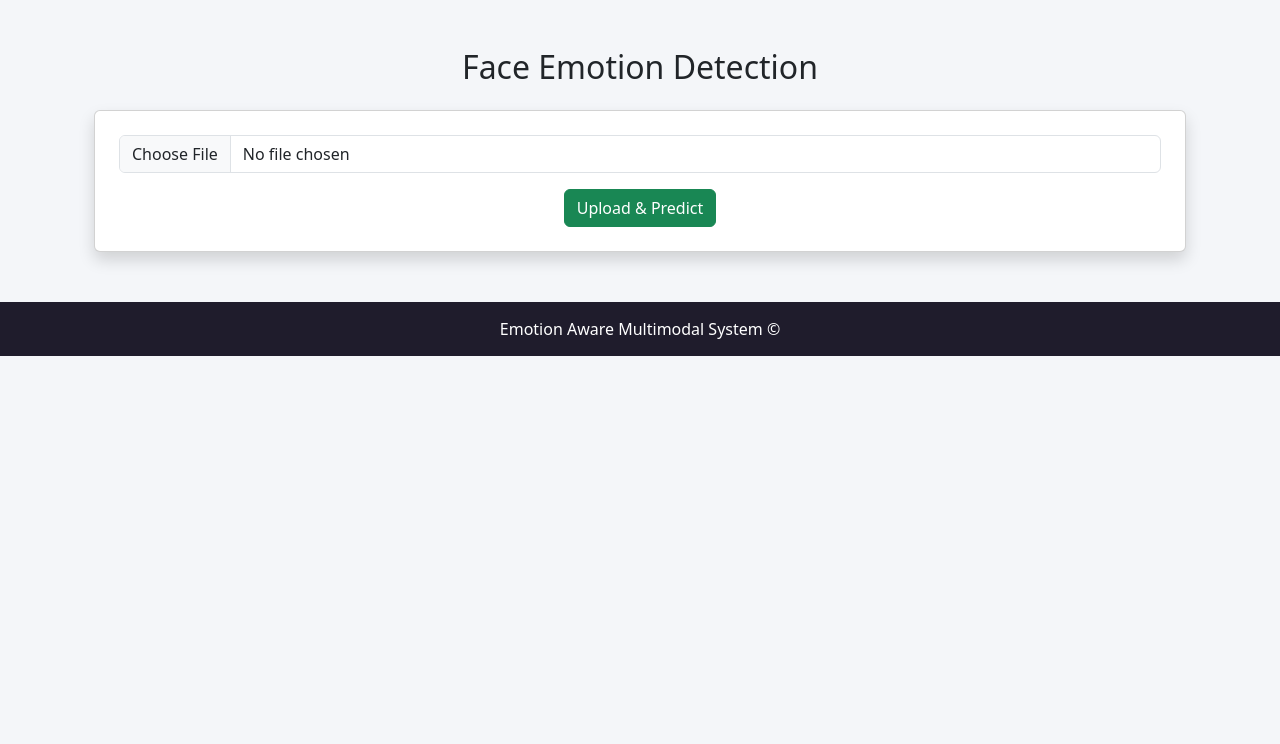
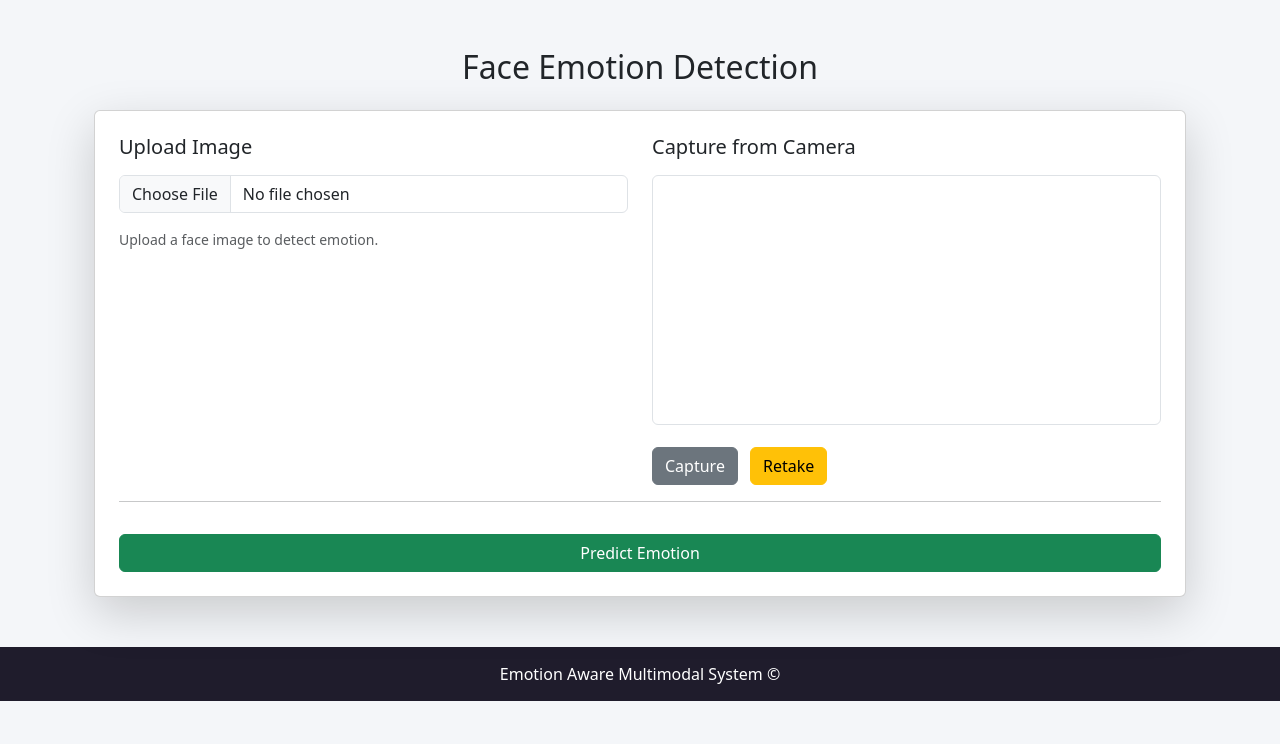
Before and after one commit to jyothishmohan/Emotion_web, a Django app: page /face/ in a window 1280 px wide. Shown: the part 56-800 px from the top of the page. Run offline with Django 5.2, Linux system fonts and the light colour scheme; a user stored in the database is signed in.

Commit message:
feat: enhance UI and functionality for emotion detection with image upload and webcam capture

```diff
--- a/emotion_aware/emotion_app/templates/base.html
+++ b/emotion_aware/emotion_app/templates/base.html
@@ -1,6 +1,8 @@
 <!DOCTYPE html>
 <html lang="en">
 <head>
+    <link rel="stylesheet"
+    href="https://cdnjs.cloudflare.com/ajax/libs/animate.css/4.1.1/animate.min.css"/>
     <meta charset="UTF-8">
     <title>Emotion Aware System</title>
     <meta name="viewport" content="width=device-width, initial-scale=1">
--- a/emotion_aware/emotion_app/templates/index.html
+++ b/emotion_aware/emotion_app/templates/index.html
@@ -1,26 +1,71 @@
 {% extends 'base.html' %}
 {% block content %}
 
-<div class="container mt-5 text-center">
+<div class="container mt-5">
 
-    <h2 class="mb-4">Face Emotion Detection</h2>
+    <h2 class="text-center mb-4">Face Emotion Detection</h2>
 
-    <div class="card p-4 shadow">
+    <div class="card shadow-lg p-4">
 
         <form method="POST" enctype="multipart/form-data">
             {% csrf_token %}
 
-            <div class="mb-3">
-                <input type="file" name="image" required class="form-control">
+            <div class="row">
+
+                <!-- Upload Section -->
+                <div class="col-md-6">
+
+                    <h5 class="mb-3">Upload Image</h5>
+
+                    <input type="file" name="image" class="form-control mb-3">
+
+                    <p class="text-muted small">
+                        Upload a face image to detect emotion.
+                    </p>
+
                 </div>
 
-            <button type="submit" class="btn btn-success">
-                Upload & Predict
+
+                <!-- Camera Section -->
+                <div class="col-md-6">
+
+                    <h5 class="mb-3">Capture from Camera</h5>
+
+                    <video id="video" width="100%" height="250" autoplay class="border rounded"></video>
+
+                    <canvas id="canvas" style="display:none;"></canvas>
+
+                    <img id="preview" class="img-fluid mt-3 rounded shadow" style="display:none;"/>
+
+                    <input type="hidden" name="captured_image" id="captured_image">
+
+                    <div class="mt-3">
+
+                        <button type="button" class="btn btn-secondary me-2" onclick="captureImage()">
+                            Capture
                         </button>
+
+                        <button type="button" class="btn btn-warning" onclick="retakeImage()">
+                            Retake
+                        </button>
+
+                    </div>
+
+                </div>
+
+            </div>
+
+            <hr>
+
+            <button type="submit" class="btn btn-success w-100 mt-3">
+                Predict Emotion
+            </button>
+
         </form>
 
+
         {% if prediction %}
-            <div class="alert alert-success mt-4">
+        <div class="alert alert-success mt-4 text-center">
 
             <h4>Detected Emotion: {{ prediction }}</h4>
 
@@ -29,16 +74,15 @@
                 Confidence: {{ confidence|floatformat:2 }}%
             </p>
 
-                    <!-- Confidence Progress Bar -->
-                    <div class="progress" style="height: 25px;">
+            <div class="progress" style="height:25px;">
+
                 <div class="progress-bar bg-success"
-                             role="progressbar"
-                             style="width: {{ confidence }}%;"
-                             aria-valuenow="{{ confidence }}"
-                             aria-valuemin="0"
-                             aria-valuemax="100">
+                     style="width: {{ confidence }}%;">
+
                     {{ confidence|floatformat:1 }}%
+
                 </div>
+
             </div>
             {% endif %}
 
@@ -49,4 +93,48 @@
 
 </div>
 
+
+<script>
+
+const video = document.getElementById('video');
+const canvas = document.getElementById('canvas');
+const preview = document.getElementById('preview');
+
+navigator.mediaDevices.getUserMedia({video:true})
+.then(stream=>{
+    video.srcObject = stream;
+})
+.catch(err=>{
+    console.log("Camera error:",err);
+});
+
+
+function captureImage(){
+
+    const context = canvas.getContext('2d');
+
+    canvas.width = video.videoWidth;
+    canvas.height = video.videoHeight;
+
+    context.drawImage(video,0,0);
+
+    let imageData = canvas.toDataURL('image/png');
+
+    document.getElementById('captured_image').value = imageData;
+
+    preview.src = imageData;
+    preview.style.display = "block";
+
+}
+
+
+function retakeImage(){
+
+    preview.style.display="none";
+    document.getElementById('captured_image').value="";
+
+}
+
+</script>
+
 {% endblock %}
--- a/emotion_aware/emotion_app/views.py
+++ b/emotion_aware/emotion_app/views.py
@@ -13,12 +13,15 @@ import os
 import json
 import numpy as np
 import cv2
+import base64
+
 from collections import Counter
 from tensorflow.keras.models import load_model
+from django.core.files.base import ContentFile
 
 
 # ======================================================
-# 🔥 LOAD MODELS SAFELY (LOAD ONLY ONCE)
+# LOAD MODELS (LOAD ONLY ONCE)
 # ======================================================
 
 face_model = None
@@ -29,309 +32,535 @@ face_emotion_labels = ['Angry', 'Disgust', 'Fear', 'Happy', 'Sad', 'Surprise', '
 
 def get_face_model():
     global face_model
+
     if face_model is None:
+
         model_path = os.path.join(settings.BASE_DIR, 'emotion_model_improved.h5')
+
         if not os.path.exists(model_path):
-            raise FileNotFoundError("emotion_model_improved.h5 not found in BASE_DIR")
+            raise FileNotFoundError("emotion_model_improved.h5 not found")
+
         face_model = load_model(model_path)
+
     return face_model
 
 
 def get_text_predictor():
     global text_predictor
+
     if text_predictor is None:
         text_predictor = TextEmotionPredictor()
+
     return text_predictor
 
 
 # ======================================================
-# 🌟 WELCOME PAGE
+# WELCOME PAGE
 # ======================================================
 
 def welcome(request):
-    # Always logout when visiting welcome page
+
     if request.user.is_authenticated:
         logout(request)
+
     return render(request, 'welcome.html')
 
 
 # ======================================================
-# 🔐 AUTHENTICATION
+# REGISTER
 # ======================================================
 
 def register_view(request):
+
     if request.method == 'POST':
+
         username = request.POST.get('username')
         password = request.POST.get('password')
 
         if User.objects.filter(username=username).exists():
+
             messages.error(request, "Username already exists")
             return redirect('register')
 
         User.objects.create_user(username=username, password=password)
+
         messages.success(request, "Account created successfully!")
+
         return redirect('login')
 
     return render(request, 'register.html')
 
 
+# ======================================================
+# LOGIN
+# ======================================================
+
 def login_view(request):
-    # Force logout if already logged in
+
     if request.user.is_authenticated:
         logout(request)
 
     if request.method == 'POST':
+
         username = request.POST.get('username')
         password = request.POST.get('password')
 
         user = authenticate(request, username=username, password=password)
 
         if user:
+
             login(request, user)
             return redirect('dashboard')
+
         else:
+
             messages.error(request, "Invalid credentials")
 
     return render(request, 'login.html')
 
 
+# ======================================================
+# LOGOUT
+# ======================================================
+
 def logout_view(request):
+
     logout(request)
+
     return redirect('welcome')
 
 
 # ======================================================
-# 📷 FACE ONLY PREDICTION
+# FACE ONLY PREDICTION
 # ======================================================
 
 @login_required
 def index(request):
+
     prediction = None
     confidence = None
 
-    if request.method == 'POST' and request.FILES.get('image'):
-        img_file = request.FILES['image']
+    if request.method == 'POST':
 
-        result = EmotionResult.objects.create(
-            user=request.user,
-            image=img_file,
-            emotion="Processing...",
-            prediction_type='face'
-        )
+        img_file = request.FILES.get('image')
+        captured = request.POST.get('captured_image')
 
-        img_path = result.image.path
+        # webcam capture
+        if captured:
 
-        img = cv2.imread(img_path)
-        gray = cv2.cvtColor(img, cv2.COLOR_BGR2GRAY)
+            format, imgstr = captured.split(';base64,')
+            ext = format.split('/')[-1]
 
-        face_cascade = cv2.CascadeClassifier(
-            cv2.data.haarcascades + 'haarcascade_frontalface_default.xml'
-        )
+            img_file = ContentFile(
+                base64.b64decode(imgstr),
+                name='capture.' + ext
+            )
 
-        faces = face_cascade.detectMultiScale(gray, 1.3, 5)
+        if img_file:
 
-        if len(faces) > 0:
-            faces = sorted(faces, key=lambda x: x[2]*x[3], reverse=True)
-            (x, y, w, h) = faces[0]
-            face = gray[y:y+h, x:x+w]
+            result = EmotionResult.objects.create(
+                user=request.user,
+                image=img_file,
+                emotion="Processing...",
+                prediction_type='face'
+            )
+
+            img_path = result.image.path
+
+            img = cv2.imread(img_path)
+
+            gray = cv2.cvtColor(img, cv2.COLOR_BGR2GRAY)
+
+            face_cascade = cv2.CascadeClassifier(
+                cv2.data.haarcascades +
+                'haarcascade_frontalface_default.xml'
+            )
+
+            faces = face_cascade.detectMultiScale(gray, 1.3, 5)
+
+            if len(faces) > 0:
+
+                faces = sorted(faces,
+                               key=lambda x: x[2] * x[3],
+                               reverse=True)
+
+                (x, y, w, h) = faces[0]
+
+                face = gray[y:y + h, x:x + w]
+
+            else:
+
+                face = gray
+
+            face = cv2.resize(face, (48, 48))
+
+            face = face / 255.0
+
+            face = np.expand_dims(face, axis=0)
+            face = np.expand_dims(face, axis=-1)
+
+            model_instance = get_face_model()
+
+            preds = model_instance.predict(face, verbose=0)
+
+            prediction = face_emotion_labels[np.argmax(preds)]
+
+            confidence = float(np.max(preds)) * 100
+
+            result.emotion = prediction
+            result.face_confidence = confidence
+
+            result.save()
+
         else:
-            face = gray
 
-        face = cv2.resize(face, (48, 48))
-        face = face / 255.0
-        face = np.expand_dims(face, axis=0)
-        face = np.expand_dims(face, axis=-1)
-
-        model_instance = get_face_model()
-        preds = model_instance.predict(face, verbose=0)
-
-        prediction = face_emotion_labels[np.argmax(preds)]
-        confidence = float(np.max(preds)) * 100  # Convert to %
-
-        result.emotion = prediction
-        result.face_confidence = confidence
-        result.save()
+            messages.error(request, "Upload or capture image")
 
     return render(request, 'index.html', {
+
         'prediction': prediction,
         'confidence': confidence
+
     })
 
 
 # ======================================================
-# 📝 TEXT ONLY PREDICTION
+# TEXT ONLY PREDICTION
 # ======================================================
 
 @login_required
 def text_predict(request):
+
     prediction_result = None
 
     if request.method == 'POST':
+
         text_input = request.POST.get('text_input', '').strip()
 
         if text_input:
+
             predictor = get_text_predictor()
+
             result = predictor.predict(text_input)
 
             confidence_percentage = float(result['confidence']) * 100
 
             all_probs_percentage = {}
+
             if 'all_probabilities' in result:
+
                 for emotion, prob in result['all_probabilities'].items():
+
                     all_probs_percentage[emotion] = float(prob) * 100
 
             EmotionResult.objects.create(
+
                 user=request.user,
+
                 text_input=text_input,
+
                 emotion=result['emotion'],
+
                 prediction_type='text',
+
                 text_confidence=confidence_percentage
+
             )
 
             prediction_result = {
+
                 'emotion': result['emotion'],
+
                 'confidence': confidence_percentage,
+
                 'all_probabilities': all_probs_percentage
+
             }
 
     return render(request, 'text_predict.html', {
+
         'prediction': prediction_result
+
     })
 
 
 # ======================================================
-# 🎭 MULTIMODAL PREDICTION
+# MULTIMODAL PREDICTION
 # ======================================================
 
 @login_required
 def multimodal_predict(request):
+
     prediction_result = None
 
     if request.method == 'POST':
+
         img_file = request.FILES.get('image')
+        captured = request.POST.get('captured_image')
+
         text_input = request.POST.get('text_input', '').strip()
+
+        # webcam image
+        if captured:
+
+            format, imgstr = captured.split(';base64,')
+
+            ext = format.split('/')[-1]
+
+            img_file = ContentFile(
+                base64.b64decode(imgstr),
+                name='capture.' + ext
+            )
 
         if img_file and text_input:
 
             result = EmotionResult.objects.create(
+
                 user=request.user,
+
                 image=img_file,
+
                 text_input=text_input,
+
                 emotion="Processing...",
+
                 prediction_type='multimodal'
+
             )
 
             img_path = result.image.path
 
             img = cv2.imread(img_path)
+
             gray = cv2.cvtColor(img, cv2.COLOR_BGR2GRAY)
 
             face_cascade = cv2.CascadeClassifier(
-                cv2.data.haarcascades + 'haarcascade_frontalface_default.xml'
+
+                cv2.data.haarcascades +
+
+                'haarcascade_frontalface_default.xml'
+
             )
 
             faces = face_cascade.detectMultiScale(gray, 1.3, 5)
 
             if len(faces) > 0:
-                faces = sorted(faces, key=lambda x: x[2]*x[3], reverse=True)
+
+                faces = sorted(faces,
+                               key=lambda x: x[2] * x[3],
+                               reverse=True)
+
                 (x, y, w, h) = faces[0]
-                face = gray[y:y+h, x:x+w]
+
+                face = gray[y:y + h, x:x + w]
+
             else:
+
                 face = gray
 
             face = cv2.resize(face, (48, 48))
+
             face = face / 255.0
+
             face = np.expand_dims(face, axis=0)
             face = np.expand_dims(face, axis=-1)
 
             face_model_instance = get_face_model()
+
             face_preds = face_model_instance.predict(face, verbose=0)
 
             face_emotion = face_emotion_labels[np.argmax(face_preds)]
+
             face_confidence = float(np.max(face_preds)) * 100
 
             text_predictor = get_text_predictor()
+
             text_result = text_predictor.predict(text_input)
 
             text_emotion = text_result['emotion']
+
             text_confidence = float(text_result['confidence']) * 100
 
             combined = combine_emotion_predictions(
+
                 normalize_emotion(face_emotion),
+
                 face_confidence,
+
                 normalize_emotion(text_emotion),
+
                 text_confidence
+
             )
 
             result.emotion = combined['final_emotion']
+
             result.face_confidence = face_confidence
+
             result.text_confidence = text_confidence
+
             result.combined_confidence = combined['combined_confidence']
+
             result.save()
 
             prediction_result = combined
 
         else:
-            messages.error(request, "Please provide both image and text")
+
+            messages.error(request, "Provide image and text")
 
     return render(request, 'multimodal_predict.html', {
+
         'prediction': prediction_result
+
     })
 
 
 # ======================================================
-# 📊 DASHBOARD
+# DASHBOARD
 # ======================================================
 
 @login_required
 def dashboard(request):
+
     results = EmotionResult.objects.filter(user=request.user)
 
-    emotions = [r.emotion for r in results if r.emotion != "Processing..."]
+    emotions = [
+
+        r.emotion
+
+        for r in results
+
+        if r.emotion != "Processing..."
+
+    ]
+
     emotion_count = Counter(emotions)
+
     type_count = Counter([r.prediction_type for r in results])
 
     context = {
+
         'results': results,
+
         'labels': json.dumps(list(emotion_count.keys())),
+
         'data': json.dumps(list(emotion_count.values())),
+
         'type_labels': json.dumps(list(type_count.keys())),
+
         'type_data': json.dumps(list(type_count.values())),
+
         'total_predictions': results.count(),
-        'face_predictions': results.filter(prediction_type='face').count(),
-        'text_predictions': results.filter(prediction_type='text').count(),
-        'multimodal_predictions': results.filter(prediction_type='multimodal').count(),
+
+        'face_predictions': results.filter(
+            prediction_type='face').count(),
+
+        'text_predictions': results.filter(
+            prediction_type='text').count(),
+
+        'multimodal_predictions': results.filter(
+            prediction_type='multimodal').count(),
+
     }
 
     return render(request, 'dashboard.html', context)
 
+
+# ======================================================
+# TEXT API
+# ======================================================
+
 @login_required
 def api_text_predict(request):
+
     if request.method == 'POST':
+
         try:
+
             data = json.loads(request.body)
+
             text = data.get('text', '').strip()
 
             if not text:
-                return JsonResponse({'error': 'No text provided'}, status=400)
+
+                return JsonResponse({
+
+                    'error': 'No text provided'
+
+                }, status=400)
 
             predictor = get_text_predictor()
+
             result = predictor.predict(text)
 
             confidence_percentage = float(result['confidence']) * 100
 
             all_probs_percentage = {}
+
             if 'all_probabilities' in result:
+
                 for emotion, prob in result['all_probabilities'].items():
+
                     all_probs_percentage[emotion] = float(prob) * 100
 
             return JsonResponse({
+
                 'emotion': result['emotion'],
+
                 'confidence': confidence_percentage,
+
                 'probabilities': all_probs_percentage
+
             })
 
         except Exception as e:
-            return JsonResponse({'error': str(e)}, status=500)
 
-    return JsonResponse({'error': 'Invalid request'}, status=400)
+            return JsonResponse({
+
+                'error': str(e)
+
+            }, status=500)
+
+    return JsonResponse({
+
+        'error': 'Invalid request'
+
+    }, status=400)
+
+def generate_chatbot_response(emotion):
+
+    responses = {
+        "sadness": [
+            "I'm sorry you're feeling sad. Do you want to talk about what's bothering you?",
+            "It's okay to feel sad sometimes. I'm here to listen.",
+            "Things may feel heavy right now, but you're not alone."
+        ],
+
+        "joy": [
+            "That's wonderful to hear! I'm glad you're feeling happy.",
+            "Your happiness is contagious! What made your day so good?",
+            "Keep smiling! Positive moments like these are special."
+        ],
+
+        "anger": [
+            "It seems something upset you. Taking a deep breath might help.",
+            "I understand you're feeling angry. Do you want to talk about what happened?",
+            "Sometimes expressing feelings can help release anger."
+        ],
+
+        "fear": [
+            "It’s okay to feel scared sometimes. You're not alone.",
+            "Fear is a natural emotion. Would you like to share what's worrying you?",
+            "Try taking a deep breath. I'm here to listen."
+        ],
+
+        "love": [
+            "That's beautiful to hear. Love is a wonderful emotion.",
+            "It sounds like something meaningful is in your life.",
+            "Moments of love make life special."
+        ]
+    }
+
+    import random
+    return random.choice(responses.get(emotion, ["Tell me more about how you feel."]))
```
Also changed, not shown: emotion_aware/emotion_app/templates/welcome.html (+4 -4 lines), emotion_aware/db.sqlite3. Lines whose indentation alone changed are shown as unchanged.
